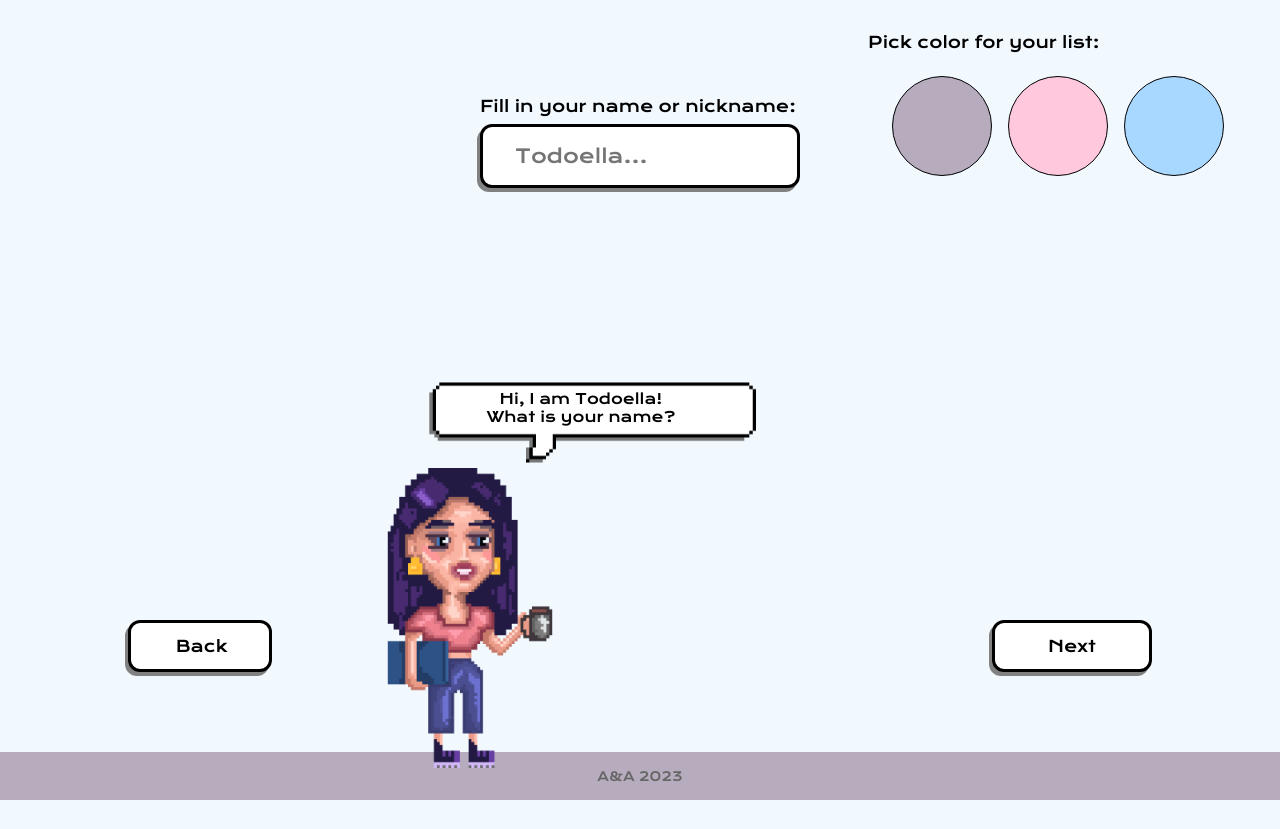
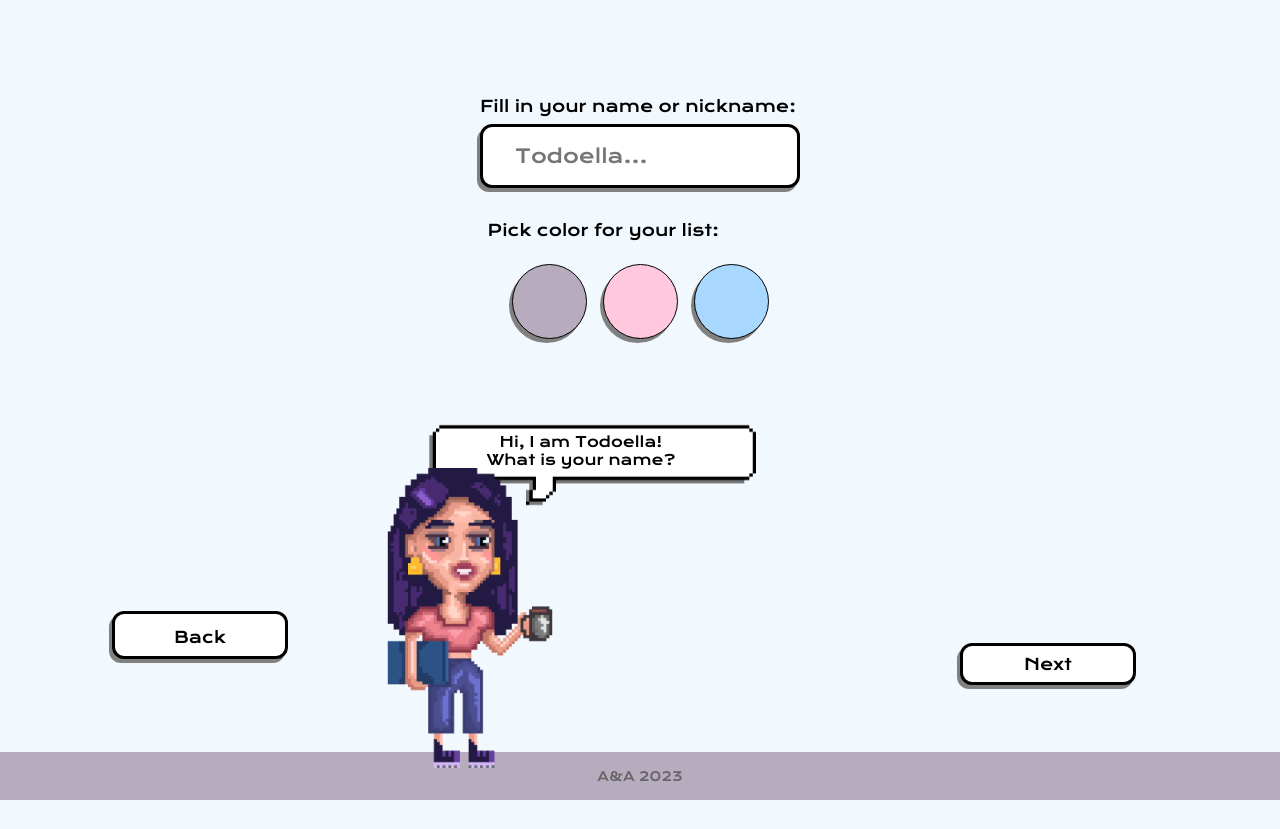
Before and after one commit to EndziTheNoob/taskmate, a Next.js app: page /setting in a window 1280 px wide. Before the commit the page ends 800 px from the top, so only its background shows below. Built offline with nearby package versions, Linux system fonts and the light colour scheme; no server answers.

Commit message:
register

```diff
--- a/src/components/ChangeTemplate/styled.js
+++ b/src/components/ChangeTemplate/styled.js
@@ -14,9 +14,7 @@ export const Container = styled.div`
   font-family: var(--font-mono);
   display: flex;
   flex-direction: column;
-  position: fixed;
-  right: 2rem;
-  top: 2rem;
+  margin: 2rem;
 `;
 
 export const Colors = styled.div`
@@ -27,11 +25,12 @@ export const Colors = styled.div`
 export const Circle1 = styled.div`
   background-color: ${Palette.purple_light};
   border-radius: 50%;
-  width: 100px;
-  height: 100px;
+  width: 75px;
+  height: 75px;
   border: black solid 0.1rem;
   gap: 1rem;
   margin: 0.5rem;
+  box-shadow: -3px 4px rgb(129, 129, 129);
   cursor: pointer;
   &:hover,
   &:active {
@@ -43,11 +42,12 @@ export const Circle1 = styled.div`
 export const Circle2 = styled.div`
   background-color: ${Palette.pink_light};
   border-radius: 50%;
-  width: 100px;
-  height: 100px;
+  width: 75px;
+  height: 75px;
   border: black solid 0.1rem;
   margin: 0.5rem;
   cursor: pointer;
+  box-shadow: -3px 4px rgb(129, 129, 129);
   &:hover,
   &:active {
     background-color: ${Palette.pink_lighter};
@@ -58,10 +58,11 @@ export const Circle2 = styled.div`
 export const Circle3 = styled.div`
   background-color: ${Palette.blue_light};
   border-radius: 50%;
-  width: 100px;
-  height: 100px;
+  width: 75px;
+  height: 75px;
   border: black solid 0.1rem;
   margin: 0.5rem;
+  box-shadow: -3px 4px rgb(129, 129, 129);
   cursor: pointer;
   &:hover,
   &:active {
--- a/src/components/Link/styled.js
+++ b/src/components/Link/styled.js
@@ -14,8 +14,9 @@ export const ButtonStyle = styled.div`
   border: black solid 0.2rem;
   box-shadow: -3px 4px rgb(129, 129, 129);
   border-radius: 12px;
-  width: 9rem;
-  margin: 2rem;
+  width: 11rem;
+  height: 3rem;
+  margin: 1rem;
   text-align: center;
   font-family: var(--font-mono);
   cursor: pointer;
--- a/src/pages/index.js
+++ b/src/pages/index.js
@@ -24,7 +24,8 @@ export default function Home() {
           <p>To-Do list for those who need to push a little bit.</p>
           <p>Absolutely free.</p>
           <p>Are you ready?</p>
-          <ButtonStyle href="/setting" name="Start"></ButtonStyle>
+          <ButtonStyle href="/setting" name="Log In"></ButtonStyle>
+          <ButtonStyle href="/setting" name="Register"></ButtonStyle>
         </Description>
         <TaskmateHomepage
           src="/img/Taskmate_Kafe.gif"
--- a/src/pages/setting.js
+++ b/src/pages/setting.js
@@ -19,12 +19,6 @@ export default function Setting() {
       </Head>
       <SettingContainer>
         <NameForm id="nameForm" />
-        <TaskmateSetting
-          src="/img/Taskmate_Mrk.gif"
-          alt="taskmate2"
-          width={300}
-          height={300}
-        />
         <Template />
         <BubbleSetting>
           <BubbleImage src="/img/bublina.png" alt="bublina" />
@@ -41,6 +35,12 @@ export default function Setting() {
             Hi, I am Todoella! What is your name?
           </span>
         </BubbleSetting>
+        <TaskmateSetting
+          src="/img/Taskmate_Mrk.gif"
+          alt="taskmate2"
+          width={300}
+          height={300}
+        />
         <ButtonsContainer>
           <ButtonStyle href="/" name="Back" />
           <ButtonStyled form="nameForm">Next</ButtonStyled>
--- a/src/styles/Index.js
+++ b/src/styles/Index.js
@@ -20,7 +20,7 @@ export const Description = styled.div`
   z-index: 2;
   font-family: var(--font-mono);
   @media (max-width: 375px) {
-    font-size: 3rem;
+    font-size: 1rem;
   }
 
   & > p {
--- a/src/styles/Setting.js
+++ b/src/styles/Setting.js
@@ -36,7 +36,7 @@ export const BubbleSetting = styled.div`
   text-align: center;
   font-family: var(--font-mono);
   font-size: 0.9rem;
-  bottom: -4rem;
+  bottom: 0rem;
   left: -4rem;
 `;
 
@@ -55,8 +55,8 @@ export const ButtonStyled = styled.button`
   border: black solid 0.2rem;
   box-shadow: -3px 4px rgb(129, 129, 129);
   border-radius: 12px;
-  width: 10rem;
-  margin: 2rem;
+  width: 11rem;
+  margin: 3rem;
   text-align: center;
   font-family: var(--font-mono);
   cursor: pointer;
```
Also changed, not shown: src/components/CharacterBubble/styled.js (+10 -10 lines), src/pages/register.js (added, +20 -0 lines), src/styles/Register.js (added, +30 -0 lines).
